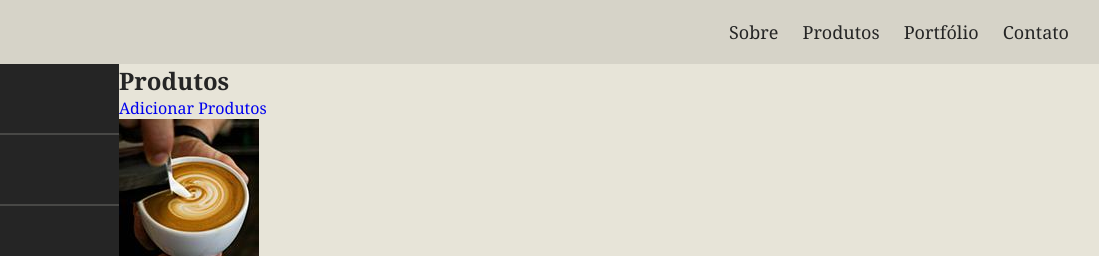
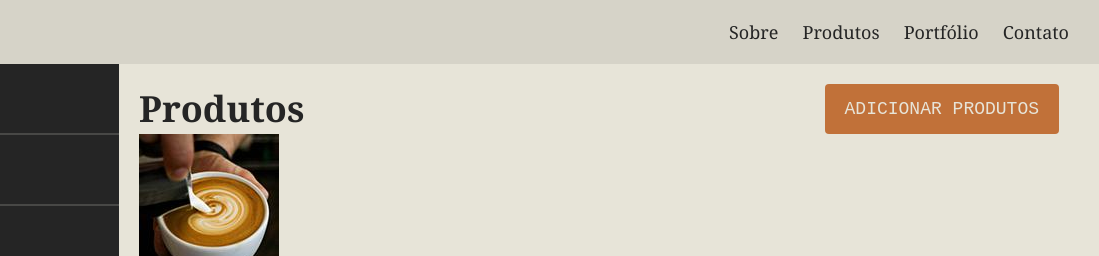
Before and after one commit to LeonardoPilatti/brafe-3-puro, a plain HTML site: page index.html in a window 1280 px wide. Shown: the top 256 px of the page, 181-1280 px from the left. Drawn offline with Linux system fonts and the light colour scheme.

Commit message:
layout menu-produtos

```diff
--- a/css/style.css
+++ b/css/style.css
@@ -65,7 +65,11 @@ a {
 }
 
 /* MAIN */
-
+.main-container::after, .main-container::before {
+    content: "";
+    display: table;
+    clear: both;
+}
 /* Side-nav */
 
 .side-nav {
@@ -117,3 +121,37 @@ a {
 .nav-hospedagens::before {
     background-position: 0 calc(-24px * 5);
 }
+
+
+/* Produtos */
+
+.produtos {
+    float: left;
+    width: calc(100% - 300px);
+    margin: 0 auto;
+    max-width: 960px;
+    padding: 20px;
+}
+
+.produtos header::before, .produtos header::after {
+    content: "";
+    display: table;
+    clear: both;
+}
+
+.produtos h1 {
+    font-size: 2.25em;
+    float: left;
+}
+
+.adicionar-produtos {
+    background: #c17139;
+    color: #e7e4d8;
+    font-size: 1.125em;
+    font-family: 'Courier New', Courier, monospace;
+    text-transform: uppercase;
+    padding: 15px 20px;
+    border-radius: 4px;
+    float: right;
+    text-align: center;
+}
--- a/index.html
+++ b/index.html
@@ -8,6 +8,7 @@
     <link rel="stylesheet" href="css/style.css">
 
 </head>
+
 <body>
     <header class="header">
         <a class="header-logo" href="#">
@@ -35,10 +36,10 @@
         </ul>
     </nav>
 
-    <section>
+    <section class="produtos">
         <header>
             <h1>Produtos</h1>
-            <a href="#">Adicionar Produtos</a>
+            <a class="adicionar-produtos" href="#">Adicionar Produtos</a>
         </header>
         <ul>
             <li>
```
